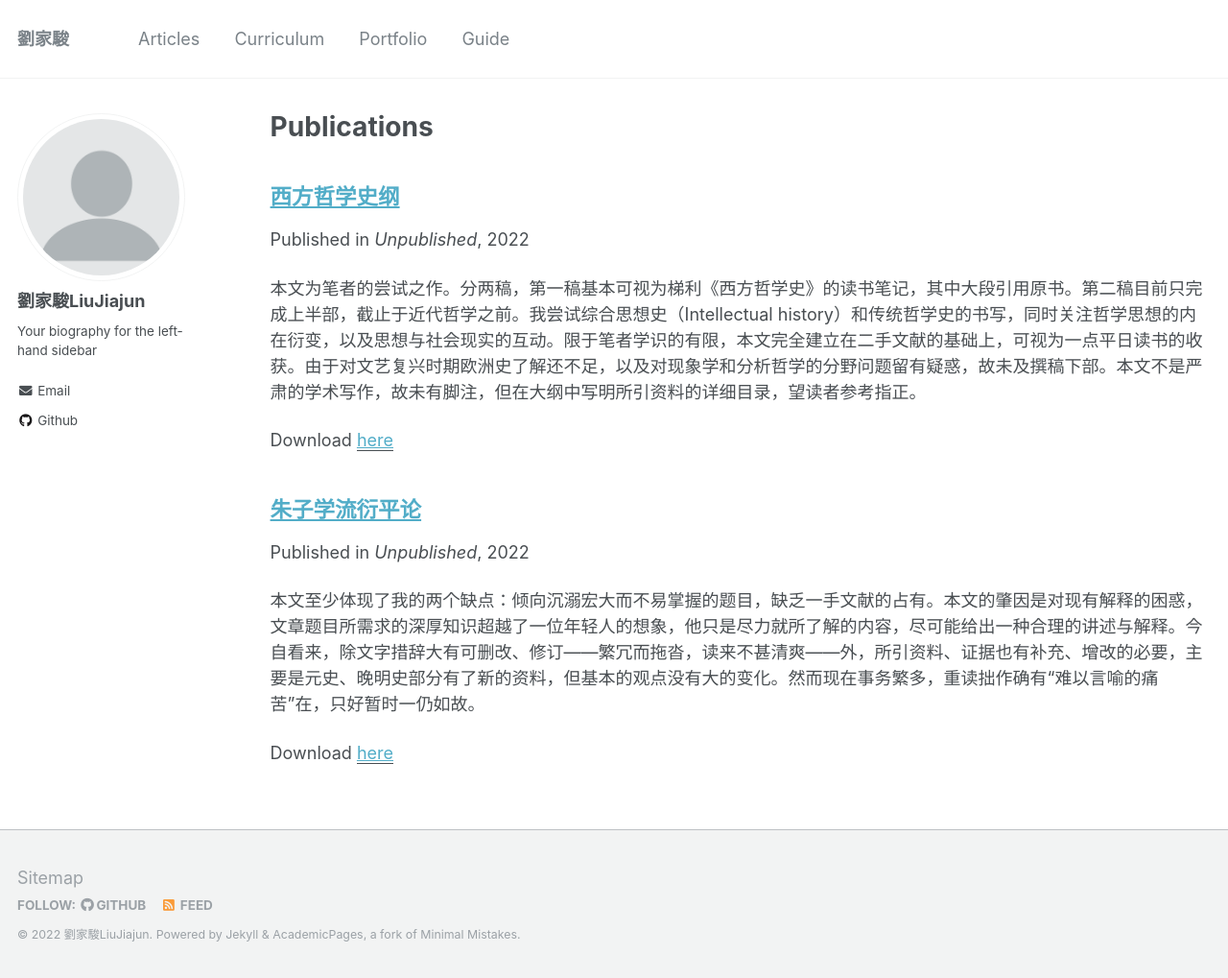
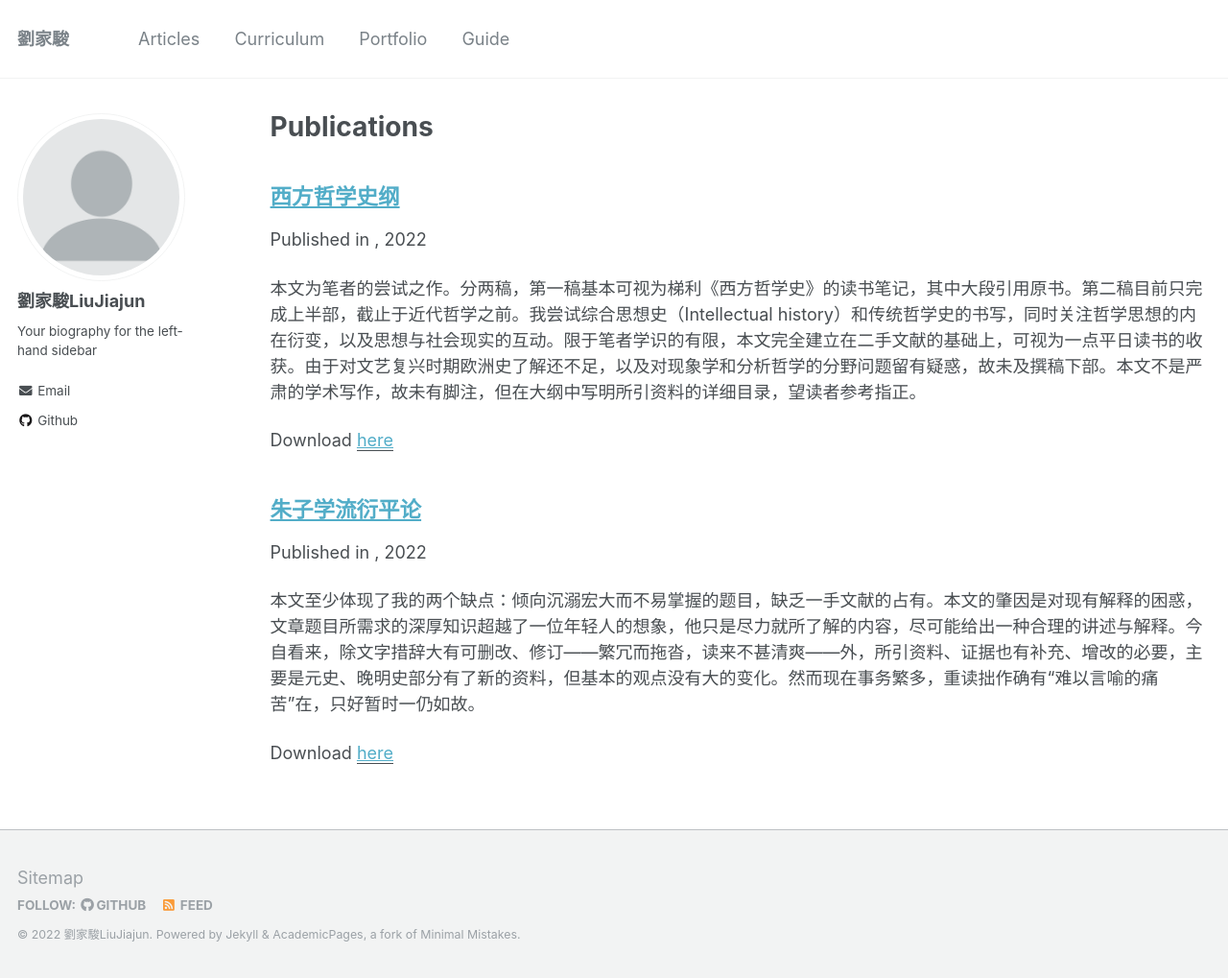
Before and after one commit to Leon-Liu228/Leon-Liu228.github.io, a Jekyll site: the page built from _pages/publications.md, in a window 1280 px wide and 1019 px high. Shown: the whole window at 96% size. Built offline with Jekyll 4.4.1, drawn with Linux system fonts in a browser that asks for light colours.

Commit message:
Add files via upload

```diff
--- a/_publications/paper-1.md
+++ b/_publications/paper-1.md
@@ -3,7 +3,6 @@ title: "朱子学流衍平论"
 collection: publications
 permalink: /publication/paper-1
 excerpt: '  本文至少体现了我的两个缺点：倾向沉溺宏大而不易掌握的题目，缺乏一手文献的占有。本文的肇因是对现有解释的困惑，文章题目所需求的深厚知识超越了一位年轻人的想象，他只是尽力就所了解的内容，尽可能给出一种合理的讲述与解释。今自看来，除文字措辞大有可删改、修订——繁冗而拖沓，读来不甚清爽——外，所引资料、证据也有补充、增改的必要，主要是元史、晚明史部分有了新的资料，但基本的观点没有大的变化。然而现在事务繁多，重读拙作确有“难以言喻的痛苦”在，只好暂时一仍如故。'
-venue: 'Unpublished'
 paperurl: 'http://leon-liu228.github.io/files/朱子學流衍平論.pdf'
 
 
--- a/_publications/paper-2.md
+++ b/_publications/paper-2.md
@@ -3,7 +3,6 @@ title: "西方哲学史纲"
 collection: articles
 permalink: /publication/paper-2
 excerpt: '  本文为笔者的尝试之作。分两稿，第一稿基本可视为梯利《西方哲学史》的读书笔记，其中大段引用原书。第二稿目前只完成上半部，截止于近代哲学之前。我尝试综合思想史（Intellectual history）和传统哲学史的书写，同时关注哲学思想的内在衍变，以及思想与社会现实的互动。限于笔者学识的有限，本文完全建立在二手文献的基础上，可视为一点平日读书的收获。由于对文艺复兴时期欧洲史了解还不足，以及对现象学和分析哲学的分野问题留有疑惑，故未及撰稿下部。本文不是严肃的学术写作，故未有脚注，但在大纲中写明所引资料的详细目录，望读者参考指正。'
-venue: 'Unpublished'
 paperurl: 'http://leon-liu228.github.io/files/西方哲学史纲（再稿）上.pdf'
 
 
```
